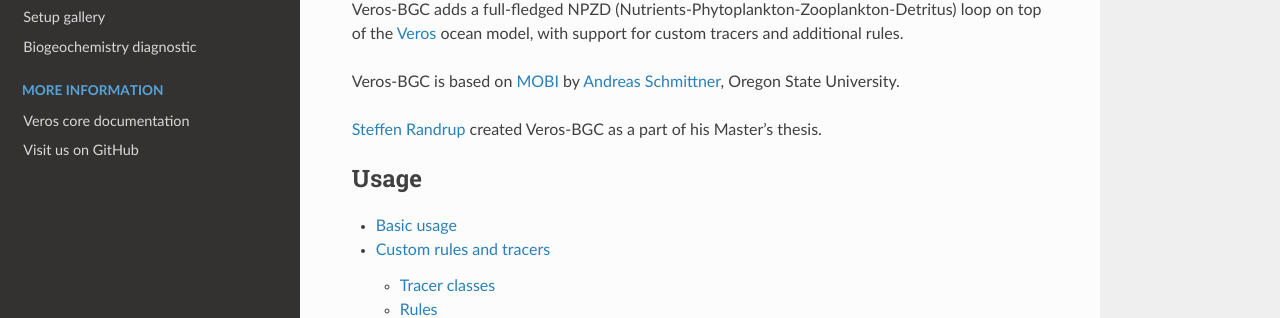
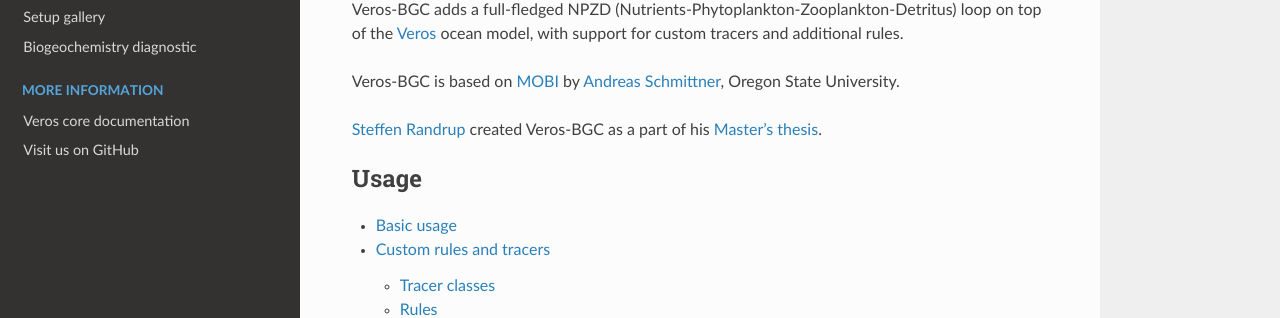
Before and after one commit to team-ocean/veros-bgc, a Sphinx documentation site: the page built from doc/index.rst, in a window 1280 px wide and 1038 px high. Shown: the part 263-581 px from the top of the window. Built offline with Sphinx 7.4.7 and the Read the Docs theme 2.0.0, drawn with Linux system fonts in a browser that asks for light colours; pages that are not in the unit, such as notebooks, are missing from menus; part of the change alters nothing that is shown.

```diff
--- a/doc/index.rst
+++ b/doc/index.rst
@@ -12,7 +12,7 @@ Veros-BGC adds a full-fledged NPZD (Nutrients-Phytoplankton-Zooplankton-Detritus
 
 Veros-BGC is based on `MOBI <http://people.oregonstate.edu/~schmita2/Models/MOBI/index.html>`_ by `Andreas Schmittner <http://people.oregonstate.edu/~schmita2/>`_, Oregon State University.
 
-`Steffen Randrup <https://github.com/SteffenRandrup>`_ created Veros-BGC as a part of his Master's thesis.
+`Steffen Randrup <https://github.com/SteffenRandrup>`_ created Veros-BGC as a part of his `Master's thesis <https://sid.erda.dk/share_redirect/CVvcrowL22/Thesis/SteffenRandrup_MSc_thesis.pdf>`_.
 
 .. toctree::
    :maxdepth: 2
```
